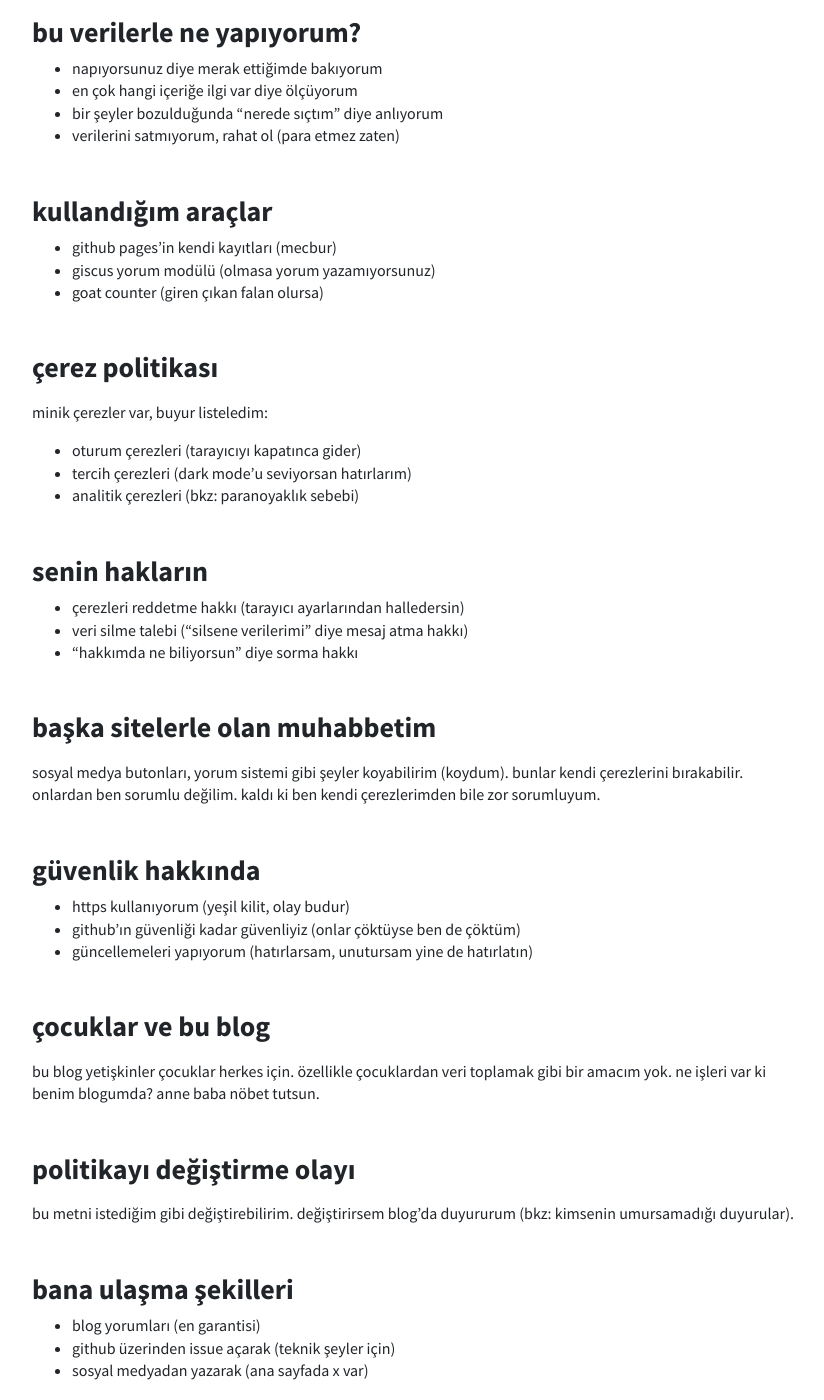
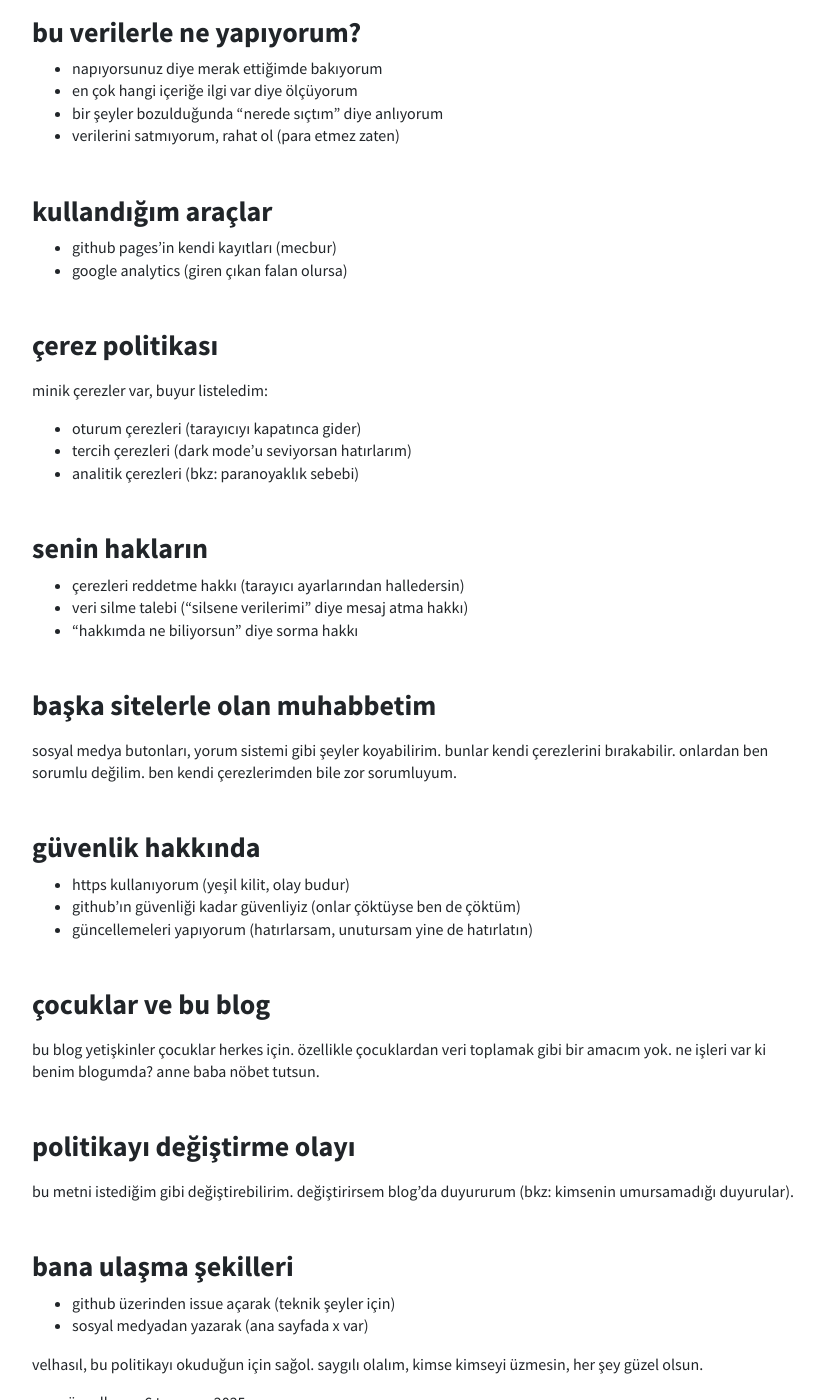
Before and after one commit to akakadir/akakadir.github.io, a Jekyll site: the page built from diger/gizlilik-politikasi.md, in a window 1280 px wide and 1400 px high, scrolled down 600 px. Shown: the whole window, without its empty margins (223-1047 px from the left). Built offline with Jekyll 4.4.1, drawn with Linux system fonts in a browser that asks for light colours; some of the changed text lies outside the part shown.

Commit message:
Update gizlilik-politikasi.md

```diff
--- a/diger/gizlilik-politikasi.md
+++ b/diger/gizlilik-politikasi.md
@@ -27,8 +27,7 @@ bu yazı bloguma geldiğinde seninle aramızda olan bi anlaşma gibidir. ekşi'd
 ## kullandığım araçlar
 
 * github pages'in kendi kayıtları (mecbur)
-* giscus yorum modülü (olmasa yorum yazamıyorsunuz)
-* goat counter (giren çıkan falan olursa)
+* google analytics (giren çıkan falan olursa)
 
 ## çerez politikası
 
@@ -45,7 +44,7 @@ minik çerezler var, buyur listeledim:
 
 ## başka sitelerle olan muhabbetim
 
-sosyal medya butonları, yorum sistemi gibi şeyler koyabilirim (koydum). bunlar kendi çerezlerini bırakabilir. onlardan ben sorumlu değilim. kaldı ki ben kendi çerezlerimden bile zor sorumluyum.
+sosyal medya butonları, yorum sistemi gibi şeyler koyabilirim. bunlar kendi çerezlerini bırakabilir. onlardan ben sorumlu değilim. ben kendi çerezlerimden bile zor sorumluyum.
 
 ## güvenlik hakkında
 
@@ -63,10 +62,9 @@ bu metni istediğim gibi değiştirebilirim. değiştirirsem blog'da duyururum (
 
 ## bana ulaşma şekilleri
 
-* blog yorumları (en garantisi)
 * github üzerinden issue açarak (teknik şeyler için)
 * sosyal medyadan yazarak (ana sayfada x var)
 
 velhasıl, bu politikayı okuduğun için sağol. saygılı olalım, kimse kimseyi üzmesin, her şey güzel olsun.
 
-son güncelleme: 14 mart 2025.
+son güncelleme: 6 temmuz 2025.
```
Also changed, not shown: other parts of diger/gizlilik-politikasi.md (+1 -1 lines).
